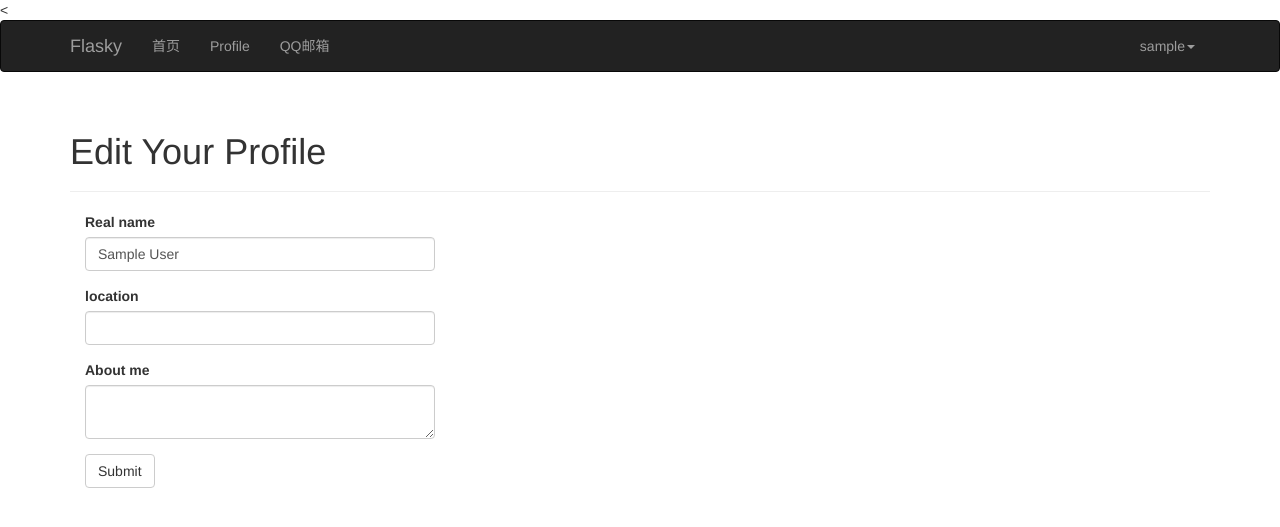
After one commit to lanpzzzz/Flask, a Flask app: page /edit-profile in a window 1280 px wide. The commit adds this page. Shown: the top 527 px of the page. Run offline with Flask 2, Linux system fonts and the light colour scheme; the visitor is signed in with stand-in values (Sample User, id 1); some libraries are stand-ins or nearby versions.

Commit message:
Edit Profile

```diff
--- a/flask/app/auth/views.py
+++ b/flask/app/auth/views.py
@@ -11,14 +11,22 @@ from .forms import LoginForm, RegistrationForm,ChangePasswordForm,PasswordResetR
 ####这句的意思，字面上理解是，在app的request响应之前，先如何如何............
 @auth.before_app_request
 def before_request():
-	#默认confirmed属性是False的,，只有通过邮箱验证函数之后，该属性才被改为true
-	##而且，request的网址不是以auth.和static开头的
+	#.is_authenticated当前用户是已登录的
+	#默认confirmed属性是False的,，只有通过邮箱验证函数之后，该属性才被改为true，账户未确认
+	##而且，request的网址不是以auth.和static开头的，请求端点不在auth或static，因为这些路由需要权限。
     if current_user.is_authenticated \
             and not current_user.confirmed \
             and request.endpoint \
             and request.blueprint != 'auth' \
             and request.endpoint != 'static':
         return redirect(url_for('auth.unconfirmed'))    #就返回到未确认的一个路由
+    if current_user.is_authenticated:
+        current_user.ping()   ##在每次收到用户请求时增加了调用ping方法
+        if not current_user.confirmed \
+                and request.endpoint \
+                and request.blueprint != 'auth' \
+                and request.endpoint != 'static':
+            return redirect(url_for('auth.unconfirmed'))
 
 
 
--- a/flask/app/main/forms.py
+++ b/flask/app/main/forms.py
@@ -1,8 +1,44 @@
+#!usr/bin/env python
+#-*- coding:utf-8 -*-
 from flask_wtf import FlaskForm
-from wtforms import StringField, SubmitField
-from wtforms.validators import DataRequired
+from wtforms import StringField, TextAreaField, BooleanField, SelectField,SubmitField
+from wtforms.validators import DataRequired, Length, Email, Regexp
+from wtforms import ValidationError
+from ..models import Role, User
 
 
 class NameForm(FlaskForm):
     name = StringField('What is your name?', validators=[DataRequired()])
     submit = SubmitField('Submit')
+
+###
+##用户级别资料编辑表单
+class EditProfileForm(FlaskForm):
+	name = StringField('Real name',validators=[Length(0,64)])
+	location =StringField('location',validators=[Length(0,64)])
+	about_me = TextAreaField('About me')
+	submit = SubmitField('Submit')
+
+#管理员级别资料编辑表单
+class EditProfileAdminForm(FlaskForm):
+	email = StringField('Email',validators=[DataRequired(),Length(1,64),Email()])
+	username = StringField('Username',validators=[DataRequired(),Length(1,64),Regexp('^[A-Za-z][A-Za-z0-9_.]*$', 0,'Usernames must have only letters, numbers, dots or underscores')])
+	confirmed = BooleanField('Confirmed')
+	role = SelectField('Role', coerce=int)
+	name = StringField('Real name', validators=[Length(0, 64)])
+	location = StringField('Location', validators=[Length(0, 64)])
+	about_me = TextAreaField('About me')
+	submit = SubmitField('Submit')
+
+	def __init__(self, user, *args, **kwargs):
+		super(EditProfileAdminForm, self).__init__(*args, **kwargs)
+		self.role.choices = [(role.id, role.name) for role in Role.query.order_by(Role.name).all()]
+		self.user = user
+
+	def validate_email(self, field):
+		if field.data != self.user.email and User.query.filter_by(email=field.data).first():
+			raise ValidationError('Email already registered.')
+
+	def validate_username(self, field):
+		if field.data != self.user.username and User.query.filter_by(username=field.data).first():
+			raise ValidationError('Username already in use.')
--- a/flask/app/main/views.py
+++ b/flask/app/main/views.py
@@ -1,31 +1,65 @@
-from flask import render_template
+#!usr/bin/env python
+#-*- coding:utf-8 -*-
+from flask import render_template,abort,redirect,url_for,flash
+from flask_login import login_required, current_user
 from . import main
+from ..models import User,Role
+from .forms import EditProfileForm, EditProfileAdminForm
+from .. import db
+from ..decorators import admin_required
 
 @main.route('/')
 def index():
     return render_template('index.html')
 
-'''from flask import render_template, session, redirect, url_for, current_app
-from .. import db
-from ..models import User
-from ..email import send_email
-from . import main
-from .forms import NameForm
+@main.route('/user/<username>')
+def user(username):
+    user=User.query.filter_by(username=username).first()
+    if user is None:
+        abort(404)
+    return render_template('user.html',user=user)
 
+###
+@main.route('/edit-profile',methods=['GET','POST'])
+@login_required
+def edit_profile():
+    form = EditProfileForm()
+    if form.validate_on_submit():
+        current_user.name = form.name.data
+        current_user.location = form.location.data
+        current_user.about_me = form.about_me.data
+        db.session.add(current_user._get_current_object())  ###
+        db.session.commit()
+        flash('Your profile has been updated.')
+        return redirect(url_for('.user', username=current_user.username))
+    form.name.data = current_user.name    ##在没有提交表单前，表单中显示初始值
+    form.location.data = current_user.location
+    form.about_me.data = current_user.about_me
+    return render_template('edit_profile.html', form=form)
 
-@main.route('/', methods=['GET', 'POST'])
-def index():
-    form = NameForm()
+@main.route('/edit-profile/<int:id>', methods=['GET', 'POST'])
+@login_required
+@admin_required
+def edit_profile_admin(id):
+    user = User.query.get_or_404(id)
+    form = EditProfileAdminForm(user=user)
     if form.validate_on_submit():
-        user = User.query.filter_by(username=form.name.data).first()
-        if user is None:
-            user = User(username=form.name.data)
-            db.session.add(user)
-            session['known'] = False
-            if current_app.config['FLASKY_ADMIN']:
-                send_email(current_app.config['FLASKY_ADMIN'], 'New User','mail/new_user', user=user)
-        else:
-            session['known'] = True
-        session['name'] = form.name.data
-        return redirect(url_for('.index'))
-    return render_template('index.html',form=form, name=session.get('name'),known=session.get('known', False))'''
+        user.email = form.email.data
+        user.username = form.username.data
+        user.confirmed = form.confirmed.data
+        user.role = Role.query.get(form.role.data)
+        user.name = form.name.data
+        user.location = form.location.data
+        user.about_me = form.about_me.data
+        db.session.add(user)
+        db.session.commit()
+        flash('The profile has been updated.')
+        return redirect(url_for('.user', username=user.username))
+    form.email.data = user.email
+    form.username.data = user.username
+    form.confirmed.data = user.confirmed
+    form.role.data = user.role_id
+    form.name.data = user.name
+    form.location.data = user.location
+    form.about_me.data = user.about_me
+    return render_template('edit_profile.html', form=form, user=user)
--- a/flask/app/models.py
+++ b/flask/app/models.py
@@ -6,6 +6,7 @@ from . import login_manager
 from werkzeug.security import generate_password_hash,check_password_hash
 from itsdangerous import TimedJSONWebSignatureSerializer as Serializer
 from flask import current_app
+from datetime import datetime
 
 class Permission:
     FOLLOW = 1
@@ -85,11 +86,21 @@ class User(UserMixin,db.Model):
     role_id = db.Column(db.Integer, db.ForeignKey('roles.id'))
     password_hash = db.Column(db.String(128))
     confirmed = db.Column(db.Boolean, default=False)
+    name = db.Column(db.String(64))      #新增真实姓名，所在地，自我介绍，注册日期，最后访问日期
+    location = db.Column(db.String(64))
+    about_me = db.Column(db.Text())      #db.String和db.Text区别在于后者不需要指定最大长度
+    member_since = db.Column(db.DateTime(), default=datetime.utcnow)    #default可接受函数作为默认值，每次需要生成默认值时，就调用指定函数
+    last_seen = db.Column(db.DateTime(), default=datetime.utcnow)       #这两个值的默认值都是用户注册时的时间
 
 
     @login_manager.user_loader
     def load_user(user_id):
         return User.query.get(int(user_id))
+
+###ping方法每次用户访问网站时都会调用该方法，刷新最后使用时间
+    def ping(self):
+        self.last_seen = datetime.utcnow()
+        db.session.add(self)
 
 ###用户注册账户时，会被赋予默认的用户角色，但是管理员在最开始就被赋予“管理员”角色，所以将管理员邮箱存入环境变量中，只要该邮箱出现在注册请求中，就被赋予正确角色
     def __init__(self, **kwargs):
--- a/flask/app/templates/base.html
+++ b/flask/app/templates/base.html
@@ -22,11 +22,19 @@
 		</div>
 		<div class="navbar-collapse collapse">
 			<ul class="nav navbar-nav">
-				<li><a href="{{ url_for('main.index') }}">Home</a></li>
+
+				<li><a href="{{ url_for('main.index') }}">首页</a></li>
+
+				{% if current_user.is_authenticated %}
+				<li><a href="{{ url_for('main.user',username=current_user.username) }}">Profile</a></li>
+				{% endif %}
+
 				<li><a href="https://mail.qq.com/">QQ邮箱</a></li>
+
 			</ul>
 			<ul class="nav navbar-nav navbar-right">
-				{% if current_user.is_authenticated %}    <!--如果用户认证通过，即登录成功，显示log out链接至登出视图函数，负责都是未登录状态，链接至登入视图函数-->
+				{% if current_user.is_authenticated %}
+				<!--如果用户认证通过，即登录成功，显示log out链接至登出视图函数，负责都是未登录状态，链接至登入视图函数-->
 				<!--<li><a href="{{ url_for('auth.logout') }}">注销</a></li>-->
 				<li class ="dropdown">
 					<a href="#" class="dropdown-toggle" data-toggle="dropdown">{{ current_user.username }}<b class="caret"></b></a>
--- /dev/null
+++ b/flask/app/templates/edit_profile.html
@@ -0,0 +1,13 @@
+{% extends "base.html" %}
+{% import "bootstrap/wtf.html" as wtf %}
+
+{% block title %}Flasky - Edit Profile{% endblock %}
++
+{% block page_content %}
+<div class="page-header">
+    <h1>Edit Your Profile</h1>
+</div>
+<div class="col-md-4">
+    {{ wtf.quick_form(form) }}
+</div>
+{% endblock %}
```
Also changed, not shown: flask/app/auth/forms.py (+7 -17 lines), flask/app/decorators.py (+4 -3 lines), flask/app/templates/user.html (added, +30 -0 lines), flask/migrations/versions/b7e2948f985f_try.py (added, +42 -0 lines), flask/tests/test_user_model.py (+19 -0 lines), flask/data-dev.sqlite, 7 other files.
